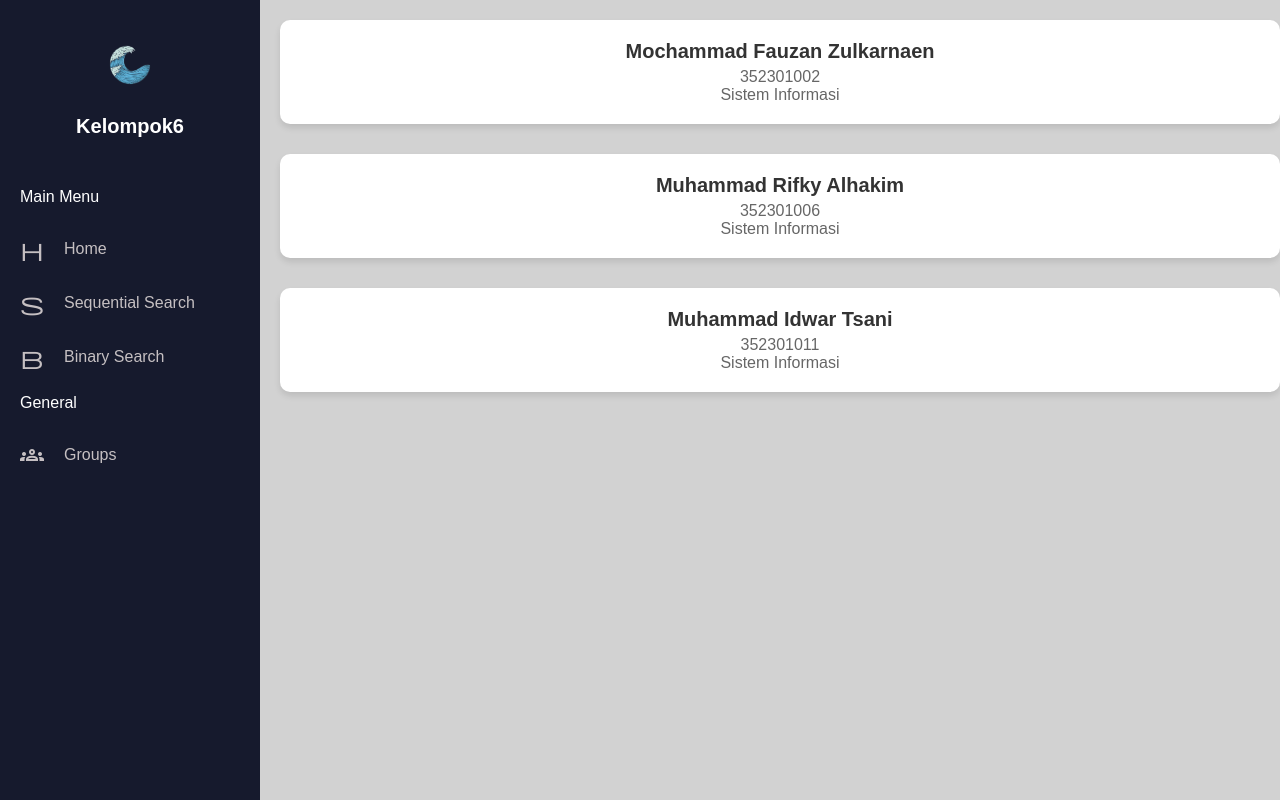
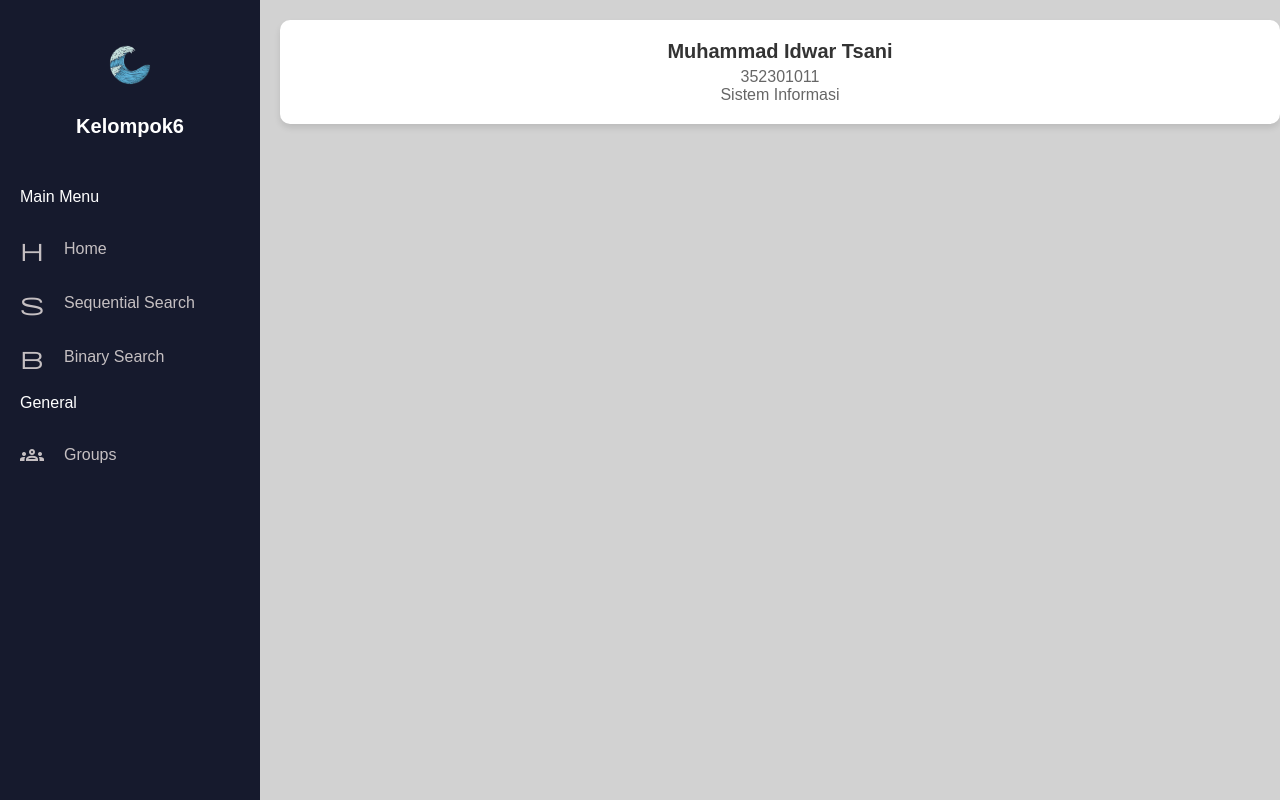
Before and after one commit to Mudwar1612/python, a Django app: page /group/ in a window 1280 px wide. Run offline with Django 5.2, Linux system fonts and the light colour scheme.

Commit message:
New Update

```diff
--- a/ptyhon/myproject/myapp/templates/group.html
+++ b/ptyhon/myproject/myapp/templates/group.html
@@ -49,16 +49,6 @@
         </aside>
         <div class="content">
             <div class="card">
-                <h4>Mochammad Fauzan Zulkarnaen</h4>
-                <p>352301002</p>
-                <p>Sistem Informasi</p>
-            </div>
-            <div class="card">
-                <h4>Muhammad Rifky Alhakim</h4>
-                <p>352301006</p>
-                <p>Sistem Informasi</p>
-            </div>
-            <div class="card">
                 <h4>Muhammad Idwar Tsani</h4>
                 <p>352301011</p>
                 <p>Sistem Informasi</p>
```
Also changed, not shown: ptyhon/myproject/db.sqlite3.
